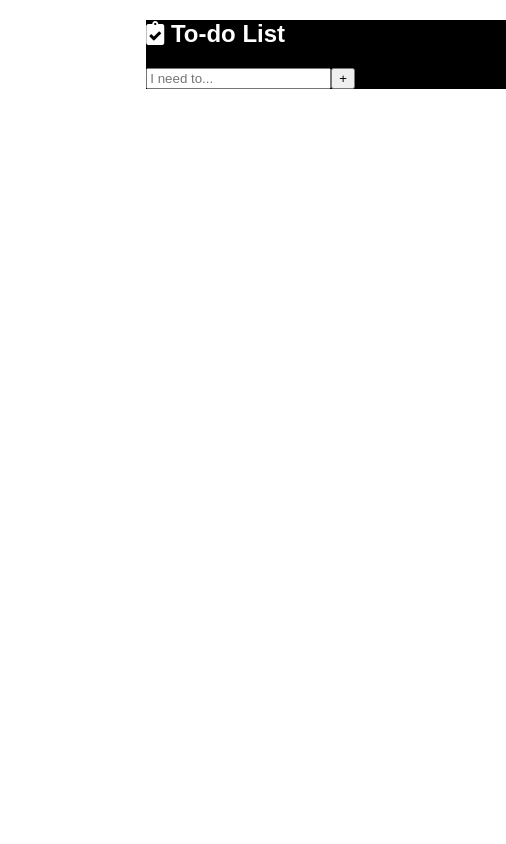
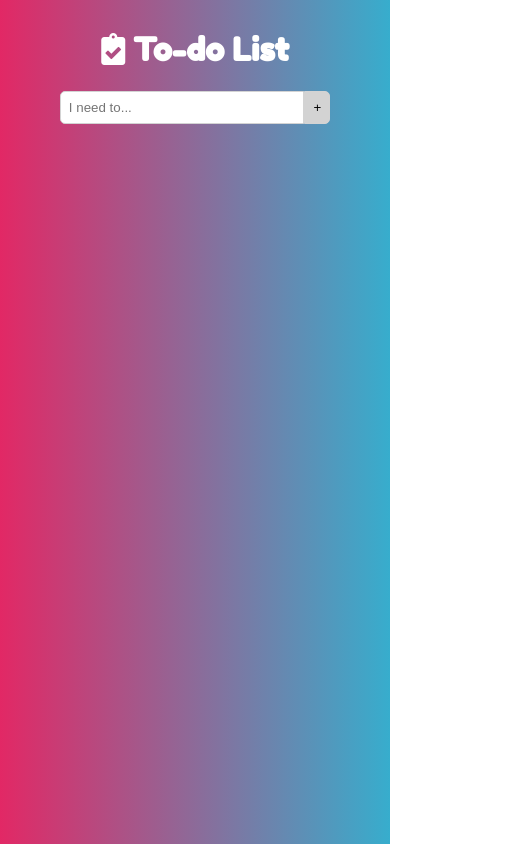
Before and after one commit to Aakash20022001/Nagarro-Internship, a plain HTML site: page Todo-List/index.html in a window 390 px wide. Shown: the whole page, 506 px wide, since content can reach past the window. Drawn offline with Linux system fonts and the light colour scheme.

Commit message:
Update style.css

```diff
--- a/Todo-List/style.css
+++ b/Todo-List/style.css
@@ -1,39 +1,136 @@
-html, body {
-    width: 50%;
-    margin: 0 auto;
-    font-family: Arial, Helvetica, sans-serif;
+@import url('https://fonts.googleapis.com/css2?family=Fredoka+One&display=swap');
+
+*{
+  padding: 0;
+  margin: 0;
+  box-sizing: border-box;
 }
 
-.container {
-    width: 360px;
-    background-color: black;
-    color:white;
+body{
+  font-family: 'Fredoka One', cursive;
+  background-image: linear-gradient(to right, #E22865, #37ADCD);
+  color: #fff;
 }
 
-#inputField {
-    width: 300px;
-    height: 46px;
-    border-width: 0;
-    border: 1px solid black;
-    outline: none;
-    font-size: 25px;
-    vertical-align: middle;
+.container{
+  width: 1280px;
+  margin: auto;
 }
 
-#addToDo {
-    height: 50px;
-    width: 50px;
-    border: 1px solid black;
-    vertical-align: middle;
-    font-size: 30px;
+#header{
+  display: flex;
+  justify-content: space-between;
+  align-items: center;
+  flex-wrap: wrap;
+  min-height: 70px;
+  padding: 0 20px;
 }
 
-.paragraph-styling {
-    margin: 0;
-    cursor: pointer;
-    font-size: 20px;
+#header h2{font-size: 2rem;}
+
+.user_input{
+  margin-top: 2px;
+  width: 350px;
+  text-align: center;
 }
 
-.to-dos {
-    margin-top: 25px;
+.user_input input{
+  width: 75%;
+  outline: none;
+  padding: 8px;
+  border: 1px solid lightgray;
+  border-top-left-radius: 5px;
+  border-bottom-left-radius: 5px;
+  -webkit-transition: all 0.30s ease-in-out;
+  -moz-transition: all 0.30s ease-in-out;
+  -ms-transition: all 0.30s ease-in-out;
+  -o-transition: all 0.30s ease-in-out;
+  transition: all 0.30s ease-in-out;
 }
+
+.user_input input:focus{
+  box-shadow: 0 0 5px #E22865;
+  border: 1px solid #E22865;
+}
+
+.user_input button{
+  cursor: pointer;
+  padding: 8px;
+  width: fit-content;
+  color: black;
+  transition: 1s;
+  outline: none;
+  background-color: lightgray;
+  border: 1px solid lightgray;
+  border-top-right-radius: 5px;
+  border-bottom-right-radius: 5px;
+}
+
+.user-input button:hover{
+  background-color: transparent;
+  color: white;
+}
+
+#to_do_list{
+  width: 500px;
+  margin: auto;
+}
+
+.item{
+  display: flex;
+  justify-content: space-between;
+  width: 100%;
+  height: auto;
+  border-radius: 2px;
+  padding: 1rem;
+  color: #454545;
+  margin-top:10px;
+  font-size: 1rem;
+  background-color: white;
+  border: 1px solid lightgray;
+  text-transform: uppercase;
+  -webkit-transition: all 0.30s ease-in-out;
+  -moz-transition: all 0.30s ease-in-out;
+  -ms-transition: all 0.30s ease-in-out;
+  -o-transition: all 0.30s ease-in-out;
+  transition: all 0.30s ease-in-out;
+}
+
+.item:hover{
+  box-shadow: 0 0 20px #E22865;
+  border: 1px solid #E22865;
+}
+
+.item i{
+  cursor: pointer;
+  margin: 0 5px;
+}
+
+@media(max-width:1280px){
+  .container{width: 100%;}
+}
+
+@media(max-width:768px){
+  .container{width: 95%;}
+
+  #header{
+    padding: 20px;
+    gap: 10px;
+    align-items: center;
+    flex-direction: column;
+  }
+
+  #header h2{margin: 10px 0;}
+
+  .user_input{width: 100%;}
+
+  #to_do_list{width: 100%;}
+}
+
+@media(max-width:480px){
+  .user_input input{width: 74%;}
+}
+
+@media(max-width:320px){
+  .user_input input{width: 60%;}
+}
```
